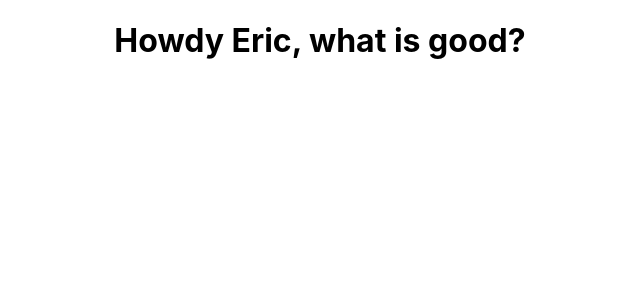
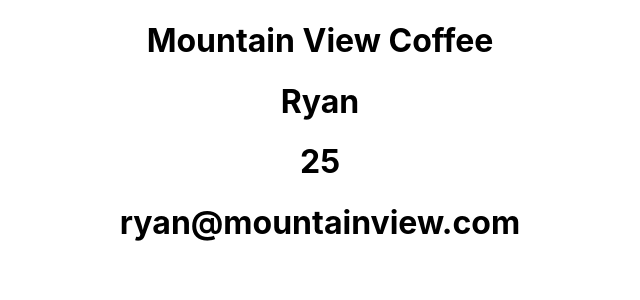
Before and after one commit to mkettel/react, a React (Create React App) app in the folder my-app/: page / in a window 1280 px wide. Shown: the top 300 px of the page, without its empty margins (320-960 px from the left). Built offline with nearby package versions, Linux system fonts and the light colour scheme.

Commit message:
made first react component that is called manager, that takes values: name, age, and email that is dynamic

```diff
--- a/my-app/src/App.js
+++ b/my-app/src/App.js
@@ -2,11 +2,25 @@ import logo from './logo.svg';
 import './App.css';
 
 function App() {
+  const name = <h1 className='title'>Mountain View Coffee </h1>; // you can put the html as a variable then call it below which is very useful
   return (
     <div className="App">
-      <h1 className='title'>Howdy Eric, what is good?</h1>
+      {name}
+      <Manager name="Ryan" age={25} email="ryan@mountainview.com"/>
+
     </div>
   );
 }
 
+const Manager = (props) => {
+  return (
+    <div>
+      <h1>{props.name}</h1>
+      <h1>{props.age}</h1>
+      <h1>{props.email}</h1>
+    </div>
+  )
+}
+
+
 export default App;
```
